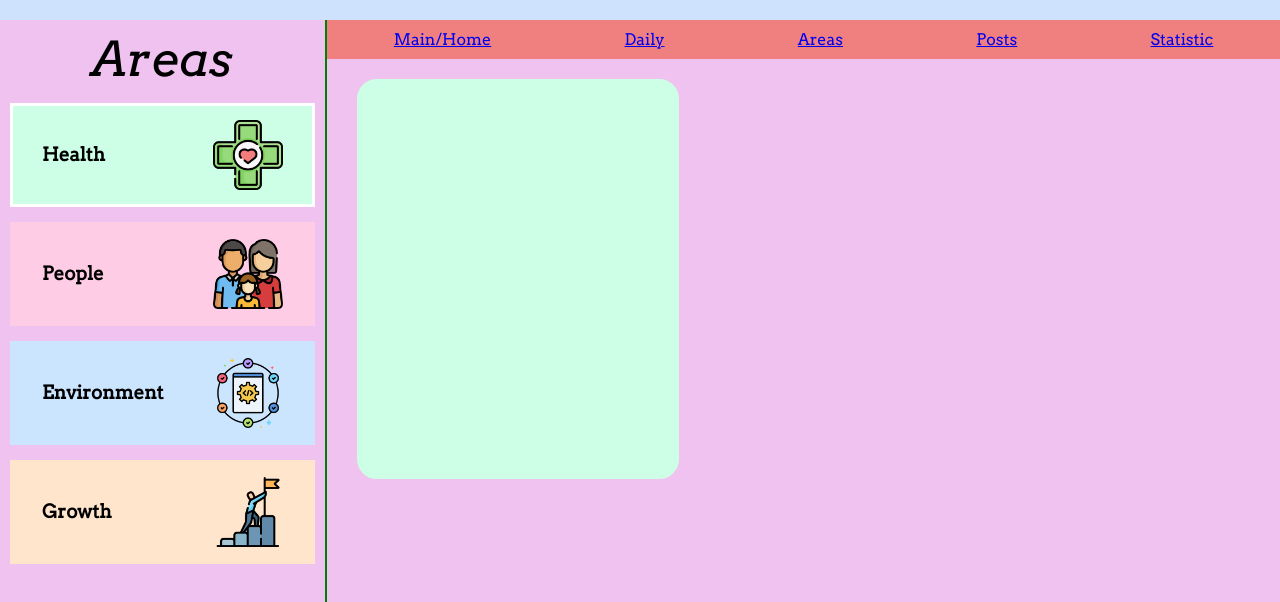
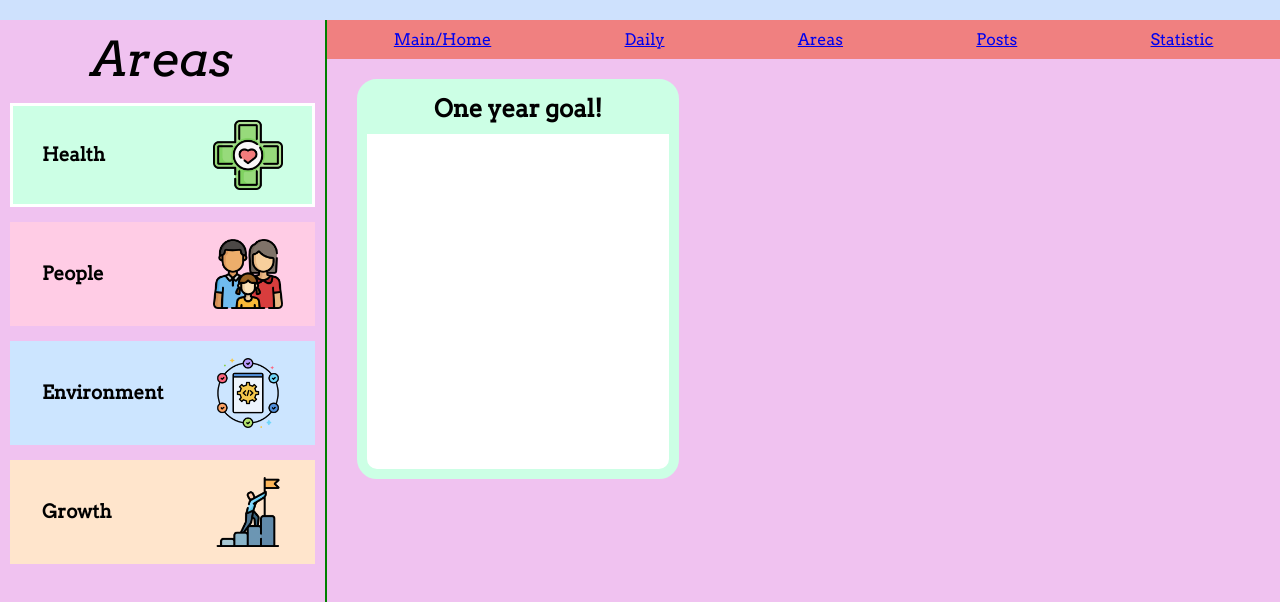
Before and after one commit to Life1sOk/algo-visual, a React (Create React App) app: page /area in a window 1280 px wide. Shown: the top 602 px of the page. Built offline with nearby package versions, Linux system fonts and the light colour scheme.

Commit message:
need to think about logic and time to add firebase

```diff
--- a/src/app/initial-state.js
+++ b/src/app/initial-state.js
@@ -1,24 +1,84 @@
-export const initialState = {
+import health from '../Routers/areas/assets/health.png';
+import people from '../Routers/areas/assets/people.png';
+import environment from '../Routers/areas/assets/environment.png';
+import growth from '../Routers/areas/assets/growth.png';
+
+export const initialAreas = {
+    sections: [
+        {
+            id: 500,
+            title: 'Health',
+            mainColor: 'rgb(204,255,229)',
+            icon: health,
+            parts: ['Physical Health', 'Emotion and Spiritual Health', 'Financial Health'],
             mainGoals: [
                 {
                     currentGoal: '',
                     id: '',
                     tier: 1,
-            needToDo: [
+                    needToDo: [],
+                },
+            ]
+        },
+        {
+            id: 1000,
+            title: 'People',
+            mainColor: 'rgb(255,204,229)',
+            icon: people,
+            parts: ['Home People', 'Work People', 'Wider Community'],
+            mainGoals: [
                 {
                     currentGoal: '',
                     id: '',
-                    tier: 2,
-                    needToDo: [
+                    tier: 1,
+                    needToDo: [],
+                },
+            ]
+        },
+        {
+            id: 1500,
+            title: 'Environment',
+            mainColor: 'rgb(204,229,255)',
+            icon: environment,
+            parts: ['Home Environment', 'Work Environment', 'Adventures'],
+            mainGoals: [
                 {
                     currentGoal: '',
                     id: '',
-                            tier: 3,
+                    tier: 1,
                     needToDo: [],
                 },
-                    ],
+            ]
+        },
+        {
+            id: 2000,
+            title: 'Growth',
+            mainColor: 'rgb(255,229,204)',
+            icon: growth,
+            parts: ['Learning', 'Career', 'Rest, Play and Creativity'],
+            mainGoals: [
+                {
+                    currentGoal: '',
+                    id: '',
+                    tier: 1,
+                    needToDo: [],
+                },
+            ]
         },
     ],
+    displaySection: {
+        id: 500,
+        title: 'Health',
+        mainColor: 'rgb(204,255,229)',
+        icon: health,
+        parts: ['Physical Health', 'Emotion and Spiritual Health', 'Financial Health'],
+        mainGoals: [
+            {
+                currentGoal: '',
+                id: '',
+                tier: 1,
+                needToDo: [],
             },
         ]
     }
+}
--- a/src/app/slices/areas-slice.js
+++ b/src/app/slices/areas-slice.js
@@ -1,49 +1,6 @@
 import { createSlice } from "@reduxjs/toolkit";
 
-import health from '../../Routers/areas/assets/health.png';
-import people from '../../Routers/areas/assets/people.png';
-import environment from '../../Routers/areas/assets/environment.png';
-import growth from '../../Routers/areas/assets/growth.png';
-
-const initialAreas = {
-    sections: [
-        {
-            id: 500,
-            title: 'Health',
-            mainColor: 'rgb(204,255,229)',
-            icon: health,
-            parts: ['Physical Health', 'Emotion and Spiritual Health', 'Financial Health'],
-        },
-        {
-            id: 1000,
-            title: 'People',
-            mainColor: 'rgb(255,204,229)',
-            icon: people,
-            parts: ['Home People', 'Work People', 'Wider Community'],
-        },
-        {
-            id: 1500,
-            title: 'Environment',
-            mainColor: 'rgb(204,229,255)',
-            icon: environment,
-            parts: ['Home Environment', 'Work Environment', 'Adventures'],
-        },
-        {
-            id: 2000,
-            title: 'Growth',
-            mainColor: 'rgb(255,229,204)',
-            icon: growth,
-            parts: ['Learning', 'Career', 'Rest, Play and Creativity'],
-        },
-    ],
-    displaySection: {
-        id: 500,
-        title: 'Health',
-        mainColor: 'rgb(204,255,229)',
-        icon: health,
-        parts: ['Physical Health', 'Emotion and Spiritual Health', 'Financial Health'],
-    }
-}
+import { initialAreas } from "../initial-state";
 
 export const areasSlice = createSlice({
     name: 'areas',
--- a/src/routers/areas/components/year-goal/year-goal.component.jsx
+++ b/src/routers/areas/components/year-goal/year-goal.component.jsx
@@ -1,10 +1,11 @@
 import React from "react";
 
-import { YearGoalContainer } from './year-goal.style';
+import { YearGoalContainer, YearGoalTitle } from './year-goal.style';
 
-const YearGoal = ({ color }) => {
+const YearGoal = ({ color, title }) => {
     return (
         <YearGoalContainer color={color}>
+            <YearGoalTitle color={color}>One year goal!</YearGoalTitle>
 
         </YearGoalContainer>
     )
--- a/src/routers/areas/components/year-goal/year-goal.style.js
+++ b/src/routers/areas/components/year-goal/year-goal.style.js
@@ -3,7 +3,16 @@ import styled from 'styled-components';
 export const YearGoalContainer = styled.div`
     width: 322px;
     height: 400px;
-    border: 2px solid ${props => props.color};
+    border: 10px solid ${props => props.color};
     border-radius: 20px;
+    background-color: white;
+`;
+
+export const YearGoalTitle = styled.h2`
     background-color: ${props => props.color};
+    padding: 5px 0 10px 0;
+
+    display: flex;
+    justify-content: center;
+    align-items: center;
 `;
--- a/src/routers/areas/sections/goals-section/goals-section.jsx
+++ b/src/routers/areas/sections/goals-section/goals-section.jsx
@@ -14,7 +14,7 @@ const GoalsSection = () => {
 
     return (
         <GoalsSectionContainer>
-            <YearGoal color={mainColor} />
+            <YearGoal color={mainColor} title={title} />
         </GoalsSectionContainer>
     )
 }
```
Lines whose indentation alone changed are shown as unchanged.
